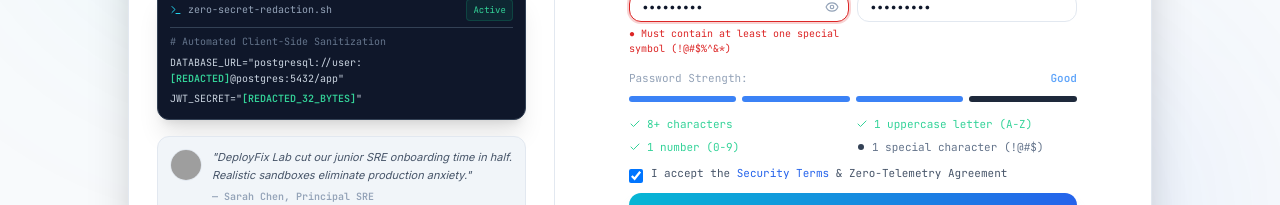
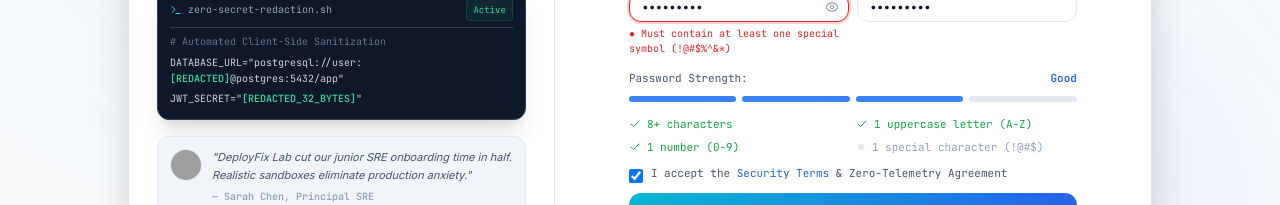
Before and after one commit to Radheshbhuva/DeployFixLab, a React (Vite) app in the folder frontend/: page /register in a window 1280 px wide. Both pictures are taken after typing "Sample", "name@example.com", "Sample123", "Sample123" into the empty fields and a click on the button "Create Free Account". Shown: the part 382-587 px from the top of the page. Built offline with nearby package versions, Linux system fonts and the light colour scheme; no server answers; grey boxes are pictures that could not be loaded.

Commit message:
feat(theme): adapt PasswordStrengthMeter indicators to theme tokens

```diff
--- a/frontend/src/features/auth/components/PasswordStrengthMeter.tsx
+++ b/frontend/src/features/auth/components/PasswordStrengthMeter.tsx
@@ -50,16 +50,16 @@ export const PasswordStrengthMeter: React.FC<PasswordStrengthMeterProps> = ({ pa
     <div className="space-y-2.5 pt-1 text-left">
       {/* 4 Segmented Bars */}
       <div className="flex items-center justify-between text-[11px] font-mono">
-        <span className="text-slate-400">Password Strength:</span>
+        <span className="text-text-secondary">Password Strength:</span>
         <span
           className={`font-semibold ${
             score <= 1
-              ? 'text-rose-400'
+              ? 'text-status-danger'
               : score === 2
-              ? 'text-amber-400'
+              ? 'text-status-warning'
               : score === 3
-              ? 'text-blue-400'
-              : 'text-emerald-400'
+              ? 'text-brand-primary'
+              : 'text-status-success'
           }`}
         >
           {label}
@@ -71,7 +71,7 @@ export const PasswordStrengthMeter: React.FC<PasswordStrengthMeterProps> = ({ pa
           <div
             key={step}
             className={`rounded-full transition-all duration-300 ${
-              score >= step ? color : 'bg-slate-800'
+              score >= step ? color : 'bg-border-default'
             }`}
           />
         ))}
@@ -83,13 +83,13 @@ export const PasswordStrengthMeter: React.FC<PasswordStrengthMeterProps> = ({ pa
           <div
             key={c.id}
             className={`flex items-center gap-1.5 transition-colors ${
-              c.met ? 'text-emerald-400' : 'text-slate-500'
+              c.met ? 'text-status-success' : 'text-text-muted'
             }`}
           >
             {c.met ? (
-              <Check className="w-3 h-3 text-emerald-400 flex-shrink-0" />
+              <Check className="w-3 h-3 text-status-success flex-shrink-0" />
             ) : (
-              <span className="w-1.5 h-1.5 rounded-full bg-slate-700 flex-shrink-0 mx-0.5" />
+              <span className="w-1.5 h-1.5 rounded-full bg-border-default flex-shrink-0 mx-0.5" />
             )}
             <span className="truncate">{c.label}</span>
           </div>
```
